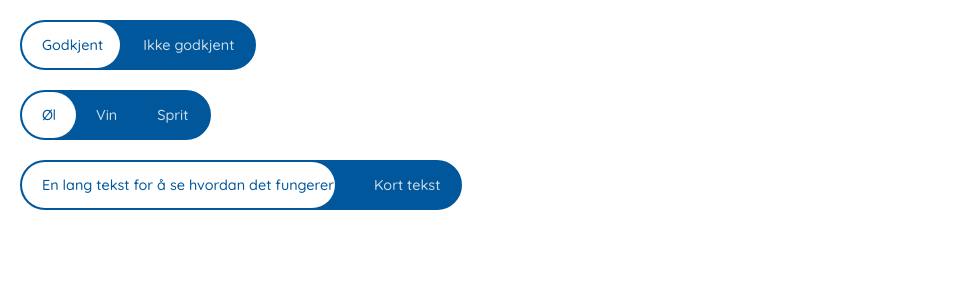
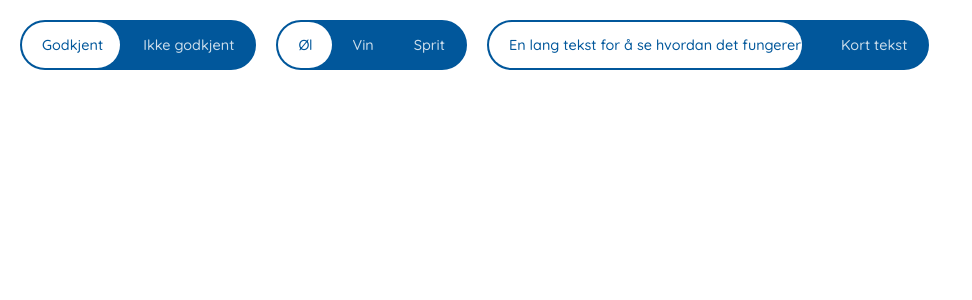
Before and after one commit to eTallang/slide-toggle, an Angular app: page / in a window 1280 px wide. Shown: the top 300 px of the page, without its empty margins (0-972 px from the left). Built offline with nearby package versions, Linux system fonts and the light colour scheme.

Commit message:
feat(slide-toggle): remove redundant div wrapper

```diff
--- a/src/app/app.component.scss
+++ b/src/app/app.component.scss
@@ -1,4 +1,4 @@
 app-slide-toggle-group {
-    display: block;
-    margin: 20px;
+  margin: 20px;
+  margin-right: auto;
 }
--- a/src/app/slide-toggle/slide-toggle-group.component.html
+++ b/src/app/slide-toggle/slide-toggle-group.component.html
@@ -1,4 +1,2 @@
-<div class="toggle-button-container">
-  <app-pill [selectedOption]="selectedOption"></app-pill>
-  <ng-content></ng-content>
-</div>
+<app-pill [selectedOption]="selectedOption"></app-pill>
+<ng-content></ng-content>
--- a/src/app/slide-toggle/slide-toggle-group.component.ts
+++ b/src/app/slide-toggle/slide-toggle-group.component.ts
@@ -1,14 +1,16 @@
-import { Component, QueryList, AfterViewInit, Input, ContentChildren } from '@angular/core';
+import { Component, QueryList, AfterViewInit, Input, ContentChildren, HostBinding, ViewEncapsulation } from '@angular/core';
 import { ToggleOptionComponent } from './toggle-option/toggle-option.component';
 
 @Component({
   selector: 'app-slide-toggle-group',
   templateUrl: './slide-toggle-group.component.html',
-  styleUrls: ['./slide-toggle-group.component.scss']
+  styleUrls: ['./slide-toggle-group.component.scss'],
+  encapsulation: ViewEncapsulation.None
 })
 export class SlideToggleGroupComponent implements AfterViewInit {
   @Input() value: string;
   @ContentChildren(ToggleOptionComponent) options: QueryList<ToggleOptionComponent>;
+  @HostBinding('class.toggle-button-container') buttonContainer = true;
   selectedOption: ToggleOptionComponent;
 
   ngAfterViewInit() {
```
